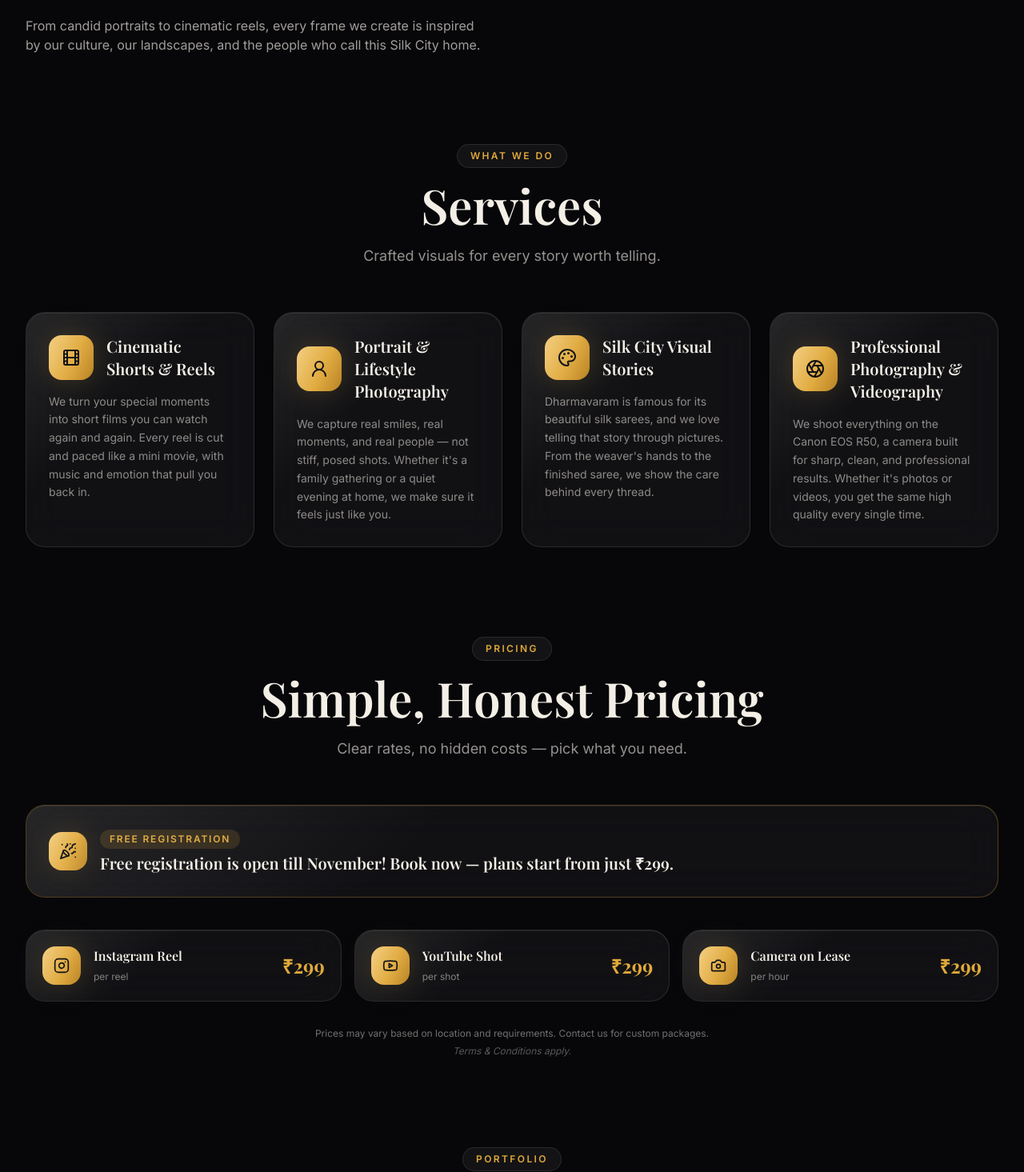
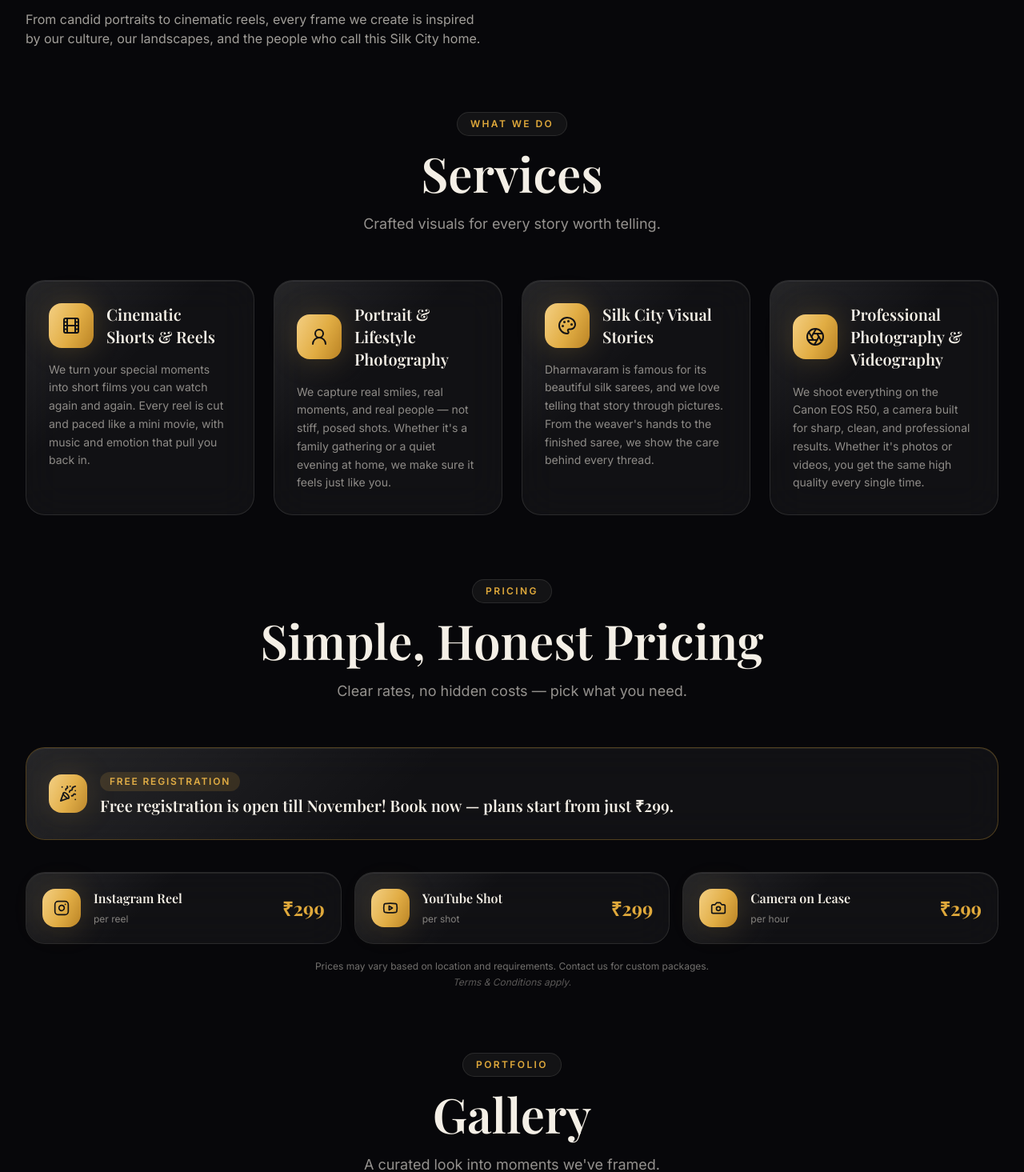
Before and after one commit to Gudibanda-Suresh/Dmm_Frames, a React (Vite) app: page / in a window 1280 px wide. Shown: the part 493-1958 px from the top of the page at 80% size. Built offline with nearby package versions, Linux system fonts and the light colour scheme; a web font is replaced by a local one.

Commit message:
Space alignment

```diff
--- a/src/components/About.jsx
+++ b/src/components/About.jsx
@@ -18,7 +18,7 @@ export default function About() {
   const { t } = useTranslation()
 
   return (
-    <section id="about" className="relative scroll-mt-[72px] pt-6 pb-16 sm:pt-8 sm:pb-20">
+    <section id="about" className="relative scroll-mt-[72px] pt-4 pb-10 sm:pt-6 sm:pb-14">
       <div className="mx-auto max-w-7xl px-4 sm:px-6 lg:px-8">
         <div className="grid gap-14 lg:grid-cols-2 lg:items-center lg:gap-16">
           {aboutMain && (
--- a/src/components/Contact.jsx
+++ b/src/components/Contact.jsx
@@ -80,7 +80,7 @@ export default function Contact() {
     'w-full rounded-xl border border-fg/10 bg-fg/[0.04] px-4 py-3 text-sm text-fg placeholder:text-fg/35 outline-none transition-colors focus:border-silk-gold/60 focus:bg-fg/[0.06]'
 
   return (
-    <section id="contact" className="relative scroll-mt-[72px] pt-6 pb-16 sm:pt-8 sm:pb-20">
+    <section id="contact" className="relative scroll-mt-[72px] pt-4 pb-10 sm:pt-6 sm:pb-14">
       <div className="mx-auto max-w-7xl px-4 sm:px-6 lg:px-8">
         <SectionHeading
           eyebrow={t('contact.eyebrow')}
--- a/src/components/Gallery.jsx
+++ b/src/components/Gallery.jsx
@@ -22,7 +22,7 @@ export default function Gallery() {
   )
 
   return (
-    <section id="gallery" className="relative scroll-mt-[72px] pt-6 pb-16 sm:pt-8 sm:pb-20">
+    <section id="gallery" className="relative scroll-mt-[72px] pt-4 pb-10 sm:pt-6 sm:pb-14">
       <div className="mx-auto max-w-7xl px-4 sm:px-6 lg:px-8">
         <SectionHeading
           eyebrow={t('gallery.eyebrow')}
--- a/src/components/Pricing.jsx
+++ b/src/components/Pricing.jsx
@@ -11,7 +11,7 @@ export default function Pricing() {
   const items = t('pricing.items', { returnObjects: true })
 
   return (
-    <section id="pricing" className="relative scroll-mt-[72px] pt-6 pb-16 sm:pt-8 sm:pb-20">
+    <section id="pricing" className="relative scroll-mt-[72px] pt-4 pb-10 sm:pt-6 sm:pb-14">
       <div className="mx-auto max-w-7xl px-4 sm:px-6 lg:px-8">
         <SectionHeading
           eyebrow={t('pricing.eyebrow')}
@@ -63,7 +63,7 @@ export default function Pricing() {
         </div>
 
         <Reveal delay={0.2}>
-          <div className="mt-8 space-y-1.5 text-center">
+          <div className="mt-5 space-y-1 text-center">
             <p className="text-xs text-fg/45">{t('pricing.note')}</p>
             <p className="text-xs italic text-fg/35">{t('pricing.terms')}</p>
           </div>
--- a/src/components/Reels.jsx
+++ b/src/components/Reels.jsx
@@ -12,7 +12,7 @@ export default function Reels() {
   const [active, setActive] = useState(null)
 
   return (
-    <section id="reels" className="relative scroll-mt-[72px] pt-6 pb-16 sm:pt-8 sm:pb-20">
+    <section id="reels" className="relative scroll-mt-[72px] pt-4 pb-10 sm:pt-6 sm:pb-14">
       <div className="mx-auto max-w-7xl px-4 sm:px-6 lg:px-8">
         <SectionHeading
           eyebrow={t('reels.eyebrow')}
--- a/src/components/Services.jsx
+++ b/src/components/Services.jsx
@@ -11,7 +11,7 @@ export default function Services() {
   const items = t('services.items', { returnObjects: true })
 
   return (
-    <section id="services" className="relative scroll-mt-[72px] pt-6 pb-16 sm:pt-8 sm:pb-20">
+    <section id="services" className="relative scroll-mt-[72px] pt-4 pb-10 sm:pt-6 sm:pb-14">
       <div className="pointer-events-none absolute inset-x-0 top-1/2 -z-10 h-[400px] -translate-y-1/2 bg-radial-fade" />
       <div className="mx-auto max-w-7xl px-4 sm:px-6 lg:px-8">
         <SectionHeading
--- a/src/components/Testimonials.jsx
+++ b/src/components/Testimonials.jsx
@@ -40,7 +40,7 @@ export default function Testimonials() {
   }
 
   return (
-    <section id="testimonials" className="relative scroll-mt-[72px] pt-6 pb-16 sm:pt-8 sm:pb-20">
+    <section id="testimonials" className="relative scroll-mt-[72px] pt-4 pb-10 sm:pt-6 sm:pb-14">
       <div className="mx-auto max-w-7xl px-4 sm:px-6 lg:px-8">
         <SectionHeading
           eyebrow={t('testimonials.eyebrow')}
```
